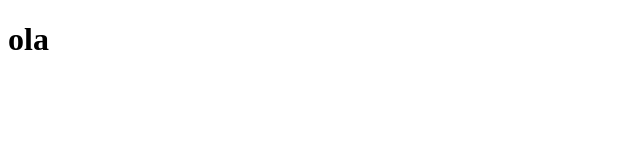
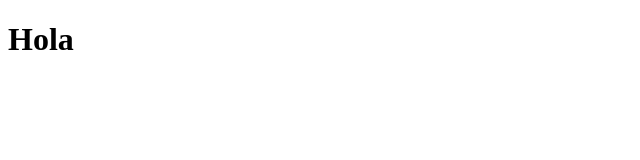
Before and after one commit to guillermotp01/FrontSolucionesWeb, an Angular app: page / in a window 1280 px wide. Shown: the top 160 px of the page, without its empty margins (0-640 px from the left). Built offline with nearby package versions, Linux system fonts and the light colour scheme.

Commit message:
cambio nuevo

```diff
--- a/src/app/app.component.html
+++ b/src/app/app.component.html
@@ -1,4 +1,4 @@
 <router-outlet />
 <h1>
-  ola
+  Hola
 </h1>
```
